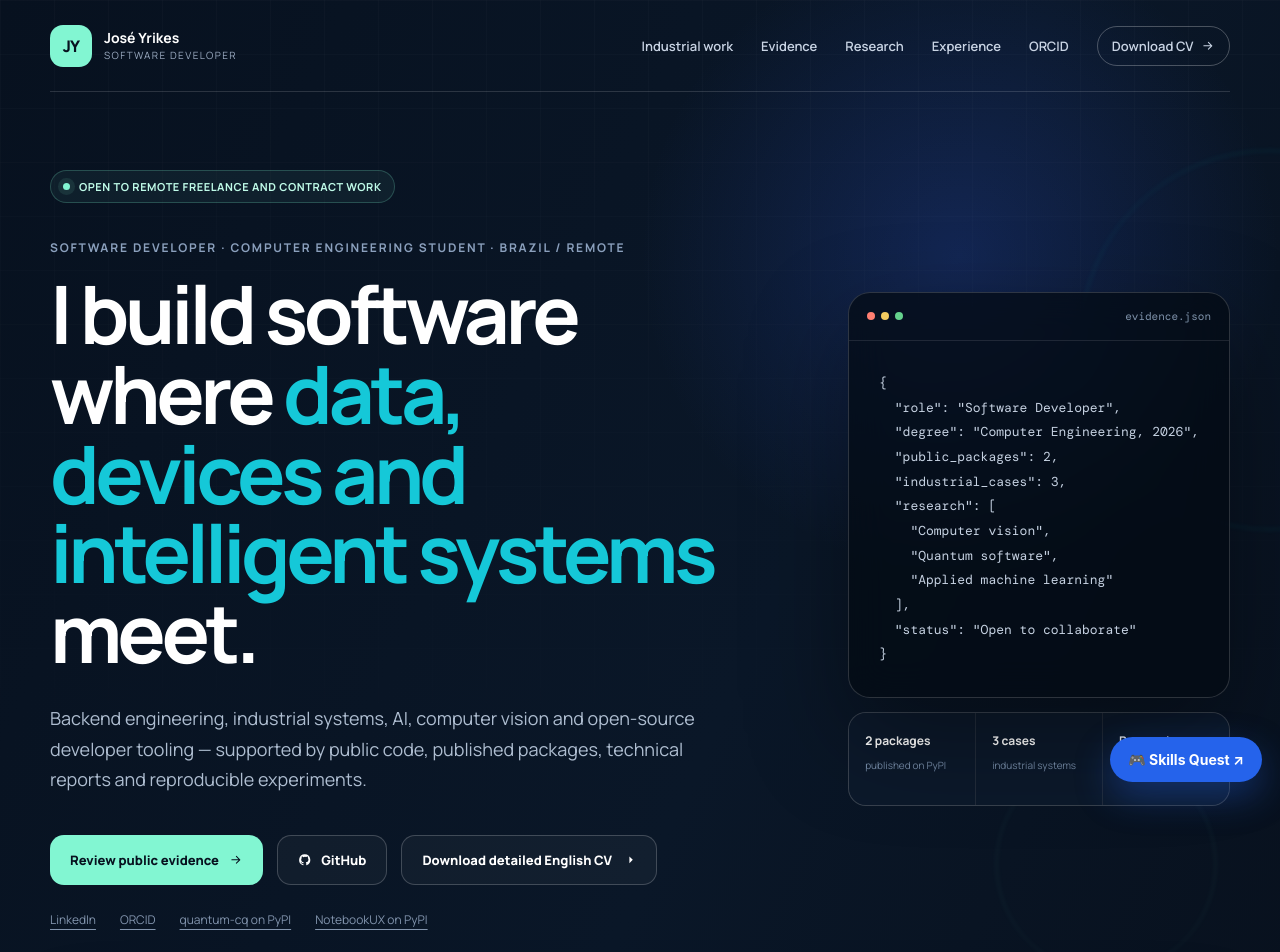
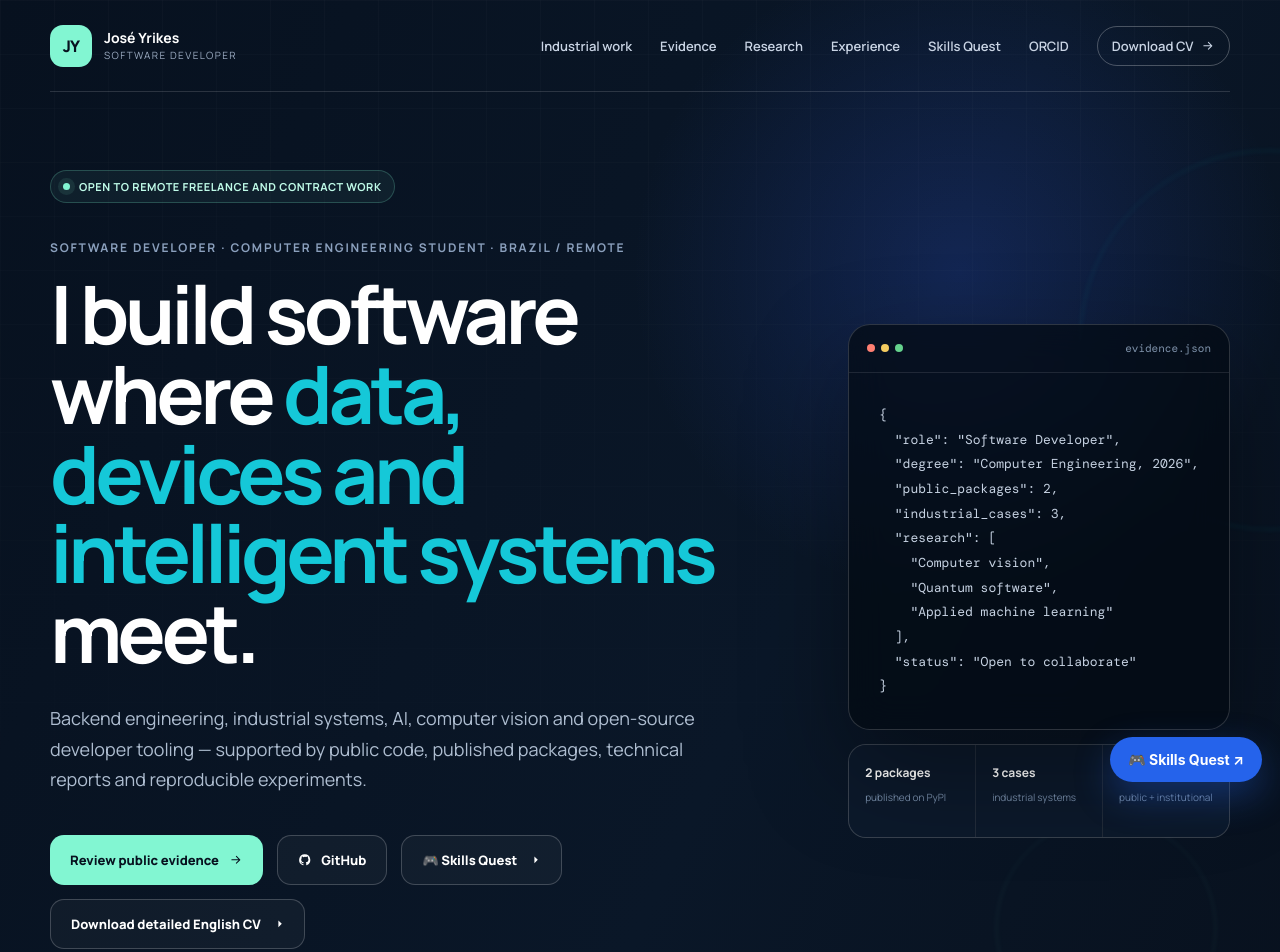
Before and after one commit to jyrikes/profile, a React (Vite) app in the folder portfolio/: page / in a window 1280 px wide. Shown: the top 952 px of the page. Built offline with nearby package versions, Linux system fonts and the light colour scheme.

Commit message:
fix(portfolio): restore CV download and expose skills page

```diff
--- a/portfolio/src/App.jsx
+++ b/portfolio/src/App.jsx
@@ -43,8 +43,9 @@ function App() {
           <a href="#evidence" onClick={closeMenu}>Evidence</a>
           <a href="#research" onClick={closeMenu}>Research</a>
           <a href="#experience" onClick={closeMenu}>Experience</a>
+          <a href="/profile/skills-game.html" target="_blank" rel="noreferrer">Skills Quest</a>
           <a href={links.orcid} target="_blank" rel="noreferrer">ORCID</a>
-          <a className="nav-cta" href={links.resume} download="Jose_Yrikes_Detailed_English_CV.pdf">
+          <a className="nav-cta" href={links.resume} download="Jose_Yrikes_Detailed_English_CV.html">
             Download CV <ArrowIcon />
           </a>
         </nav>
@@ -73,7 +74,10 @@ function App() {
               <a className="button button-secondary" href={links.github} target="_blank" rel="noreferrer">
                 <GithubIcon /> GitHub
               </a>
-              <a className="button button-secondary resume-button" href={links.resume} download="Jose_Yrikes_Detailed_English_CV.pdf">
+              <a className="button button-secondary" href="/profile/skills-game.html" target="_blank" rel="noreferrer">
+                🎮 Skills Quest <ArrowIcon />
+              </a>
+              <a className="button button-secondary resume-button" href={links.resume} download="Jose_Yrikes_Detailed_English_CV.html">
                 Download detailed English CV <ArrowIcon />
               </a>
             </div>
@@ -322,7 +326,7 @@ function App() {
             <a href={links.github} target="_blank" rel="noreferrer">Review my GitHub <ExternalIcon /></a>
             <a href={links.linkedin} target="_blank" rel="noreferrer">Connect on LinkedIn <ExternalIcon /></a>
             <a href={links.orcid} target="_blank" rel="noreferrer">Open ORCID record <ExternalIcon /></a>
-            <a href={links.resume} download="Jose_Yrikes_Detailed_English_CV.pdf">Download detailed English CV (PDF) <ArrowIcon /></a>
+            <a href={links.resume} download="Jose_Yrikes_Detailed_English_CV.html">Download detailed English CV <ArrowIcon /></a>
           </div>
         </section>
       </main>
```
